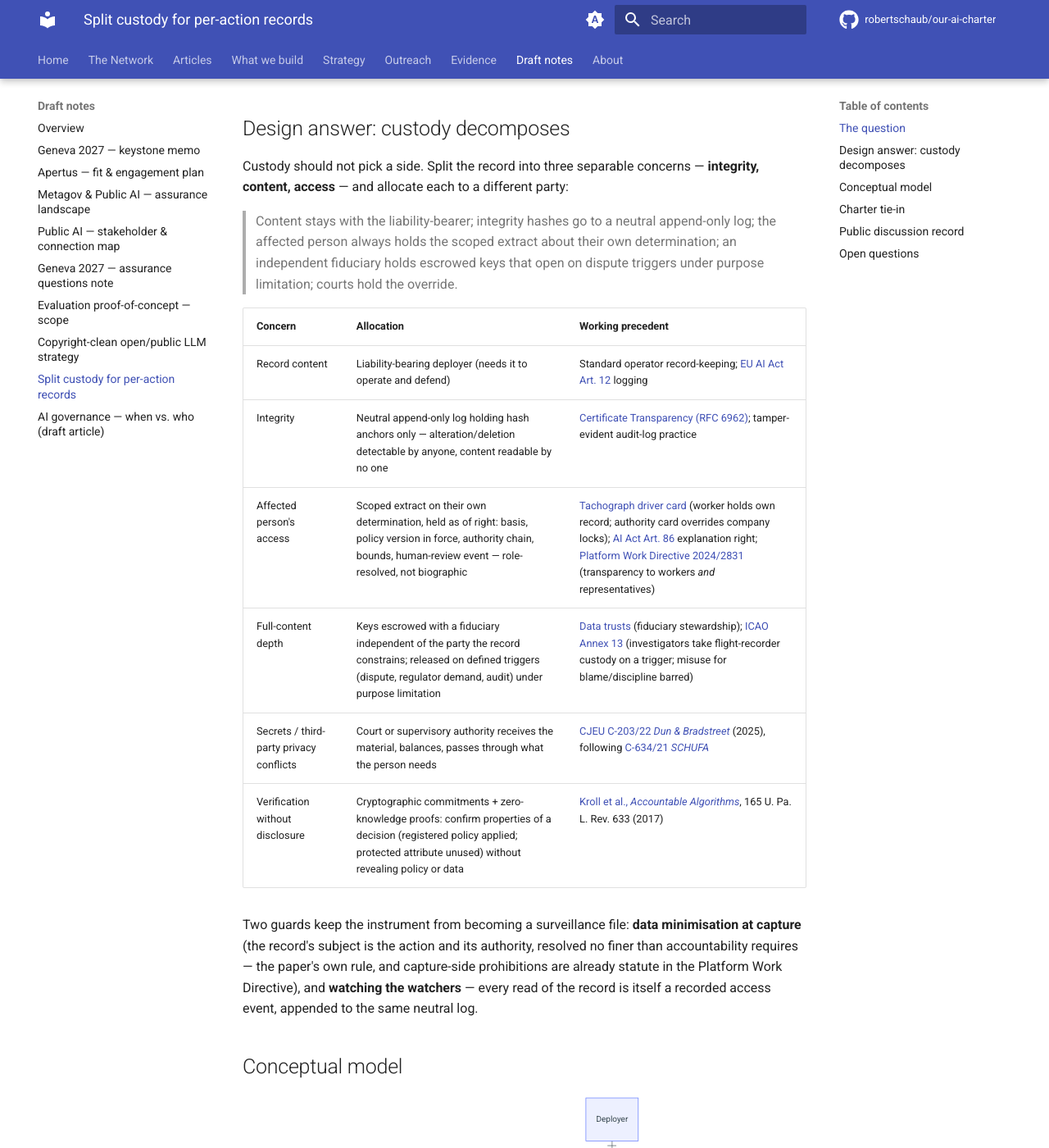
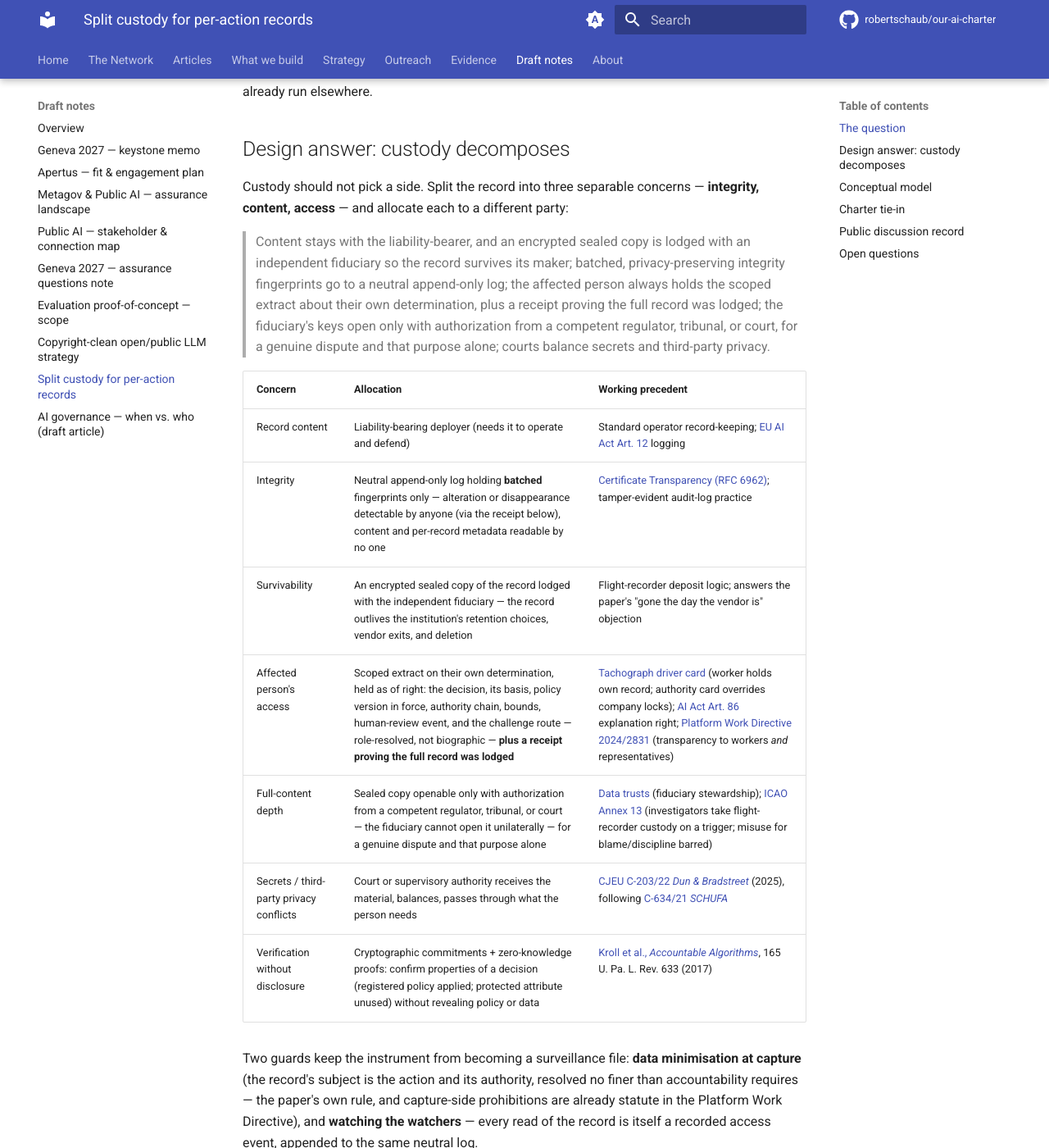
Before and after one commit to robertschaub/our-ai-charter, an MkDocs documentation site: the page built from docs/wip/split-custody-per-action-records.md, in a window 1280 px wide and 1400 px high, scrolled down 703 px. Shown: the whole window at 82% size. Built offline with MkDocs 1.6.1 and Material for MkDocs 9.7.7, drawn with Linux system fonts in a browser that asks for light colours; plug-ins that fetch from the network failed and are left out; comment, search, counter and statistics services are not loaded; some of the changed text lies outside the part shown.

Commit message:
docs(wip): refine split-custody design after cross-model review
Sealed encrypted copy lodged with the fiduciary (survivability), batched
privacy-preserving fingerprints, lodgment receipt for the affected
person, authority-gated key release; open question sharpened to the
no-jurisdiction hard case. ER model synced.

Co-Authored-By: Claude Fable 5 <noreply@anthropic.com>

```diff
--- a/docs/wip/split-custody-per-action-records.md
+++ b/docs/wip/split-custody-per-action-records.md
@@ -2,7 +2,7 @@
 
 # Split custody for per-action records
 
-*Working notes — 2026-07-18 · public-safe. Companions: [Charter Commitments](../Assurance/Framework/charter-commitments.md) (operational duty 6, contestability), [evaluation protocol](../Assurance/Protocol/grounding-faithfulness-and-contestability.md), [control-and-evidence layer](../Infrastructure/control-and-evidence-layer.md).*
+*Working notes — 2026-07-18 · public-safe · cross-model-reviewed (design refined same day). Companions: [Charter Commitments](../Assurance/Framework/charter-commitments.md) (operational duty 6, contestability), [evaluation protocol](../Assurance/Protocol/grounding-faithfulness-and-contestability.md), [control-and-evidence layer](../Infrastructure/control-and-evidence-layer.md).*
 
 ## The question
 
@@ -14,14 +14,15 @@
 
 Custody should not pick a side. Split the record into three separable concerns — **integrity, content, access** — and allocate each to a different party:
 
-> Content stays with the liability-bearer; integrity hashes go to a neutral append-only log; the affected person always holds the scoped extract about their own determination; an independent fiduciary holds escrowed keys that open on dispute triggers under purpose limitation; courts hold the override.
+> Content stays with the liability-bearer, and an encrypted sealed copy is lodged with an independent fiduciary so the record survives its maker; batched, privacy-preserving integrity fingerprints go to a neutral append-only log; the affected person always holds the scoped extract about their own determination, plus a receipt proving the full record was lodged; the fiduciary's keys open only with authorization from a competent regulator, tribunal, or court, for a genuine dispute and that purpose alone; courts balance secrets and third-party privacy.
 
 | Concern | Allocation | Working precedent |
 |---|---|---|
 | Record content | Liability-bearing deployer (needs it to operate and defend) | Standard operator record-keeping; [EU AI Act Art. 12](https://artificialintelligenceact.eu/article/12/) logging |
-| Integrity | Neutral append-only log holding hash anchors only — alteration/deletion detectable by anyone, content readable by no one | [Certificate Transparency (RFC 6962)](https://datatracker.ietf.org/doc/html/rfc6962); tamper-evident audit-log practice |
-| Affected person's access | Scoped extract on their own determination, held as of right: basis, policy version in force, authority chain, bounds, human-review event — role-resolved, not biographic | [Tachograph driver card](https://eur-lex.europa.eu/legal-content/EN/TXT/?uri=CELEX%3A32014R0165) (worker holds own record; authority card overrides company locks); [AI Act Art. 86](https://artificialintelligenceact.eu/article/86/) explanation right; [Platform Work Directive 2024/2831](https://www.etui.org/publications/eu-platform-work-directive) (transparency to workers *and* representatives) |
-| Full-content depth | Keys escrowed with a fiduciary independent of the party the record constrains; released on defined triggers (dispute, regulator demand, audit) under purpose limitation | [Data trusts](https://theodi.org/insights/explainers/what-is-a-data-trust/) (fiduciary stewardship); [ICAO Annex 13](https://skybrary.aero/sites/default/files/bookshelf/5876.pdf) (investigators take flight-recorder custody on a trigger; misuse for blame/discipline barred) |
+| Integrity | Neutral append-only log holding **batched** fingerprints only — alteration or disappearance detectable by anyone (via the receipt below), content and per-record metadata readable by no one | [Certificate Transparency (RFC 6962)](https://datatracker.ietf.org/doc/html/rfc6962); tamper-evident audit-log practice |
+| Survivability | An encrypted sealed copy of the record lodged with the independent fiduciary — the record outlives the institution's retention choices, vendor exits, and deletion | Flight-recorder deposit logic; answers the paper's "gone the day the vendor is" objection |
+| Affected person's access | Scoped extract on their own determination, held as of right: the decision, its basis, policy version in force, authority chain, bounds, human-review event, and the challenge route — role-resolved, not biographic — **plus a receipt proving the full record was lodged** | [Tachograph driver card](https://eur-lex.europa.eu/legal-content/EN/TXT/?uri=CELEX%3A32014R0165) (worker holds own record; authority card overrides company locks); [AI Act Art. 86](https://artificialintelligenceact.eu/article/86/) explanation right; [Platform Work Directive 2024/2831](https://www.etui.org/publications/eu-platform-work-directive) (transparency to workers *and* representatives) |
+| Full-content depth | Sealed copy openable only with authorization from a competent regulator, tribunal, or court — the fiduciary cannot open it unilaterally — for a genuine dispute and that purpose alone | [Data trusts](https://theodi.org/insights/explainers/what-is-a-data-trust/) (fiduciary stewardship); [ICAO Annex 13](https://skybrary.aero/sites/default/files/bookshelf/5876.pdf) (investigators take flight-recorder custody on a trigger; misuse for blame/discipline barred) |
 | Secrets / third-party privacy conflicts | Court or supervisory authority receives the material, balances, passes through what the person needs | [CJEU C-203/22 *Dun & Bradstreet*](https://www.dpcuria.eu/case?reference=C-203%2F22) (2025), following [C-634/21 *SCHUFA*](https://www.dpcuria.eu/case?reference=C-634%2F21) |
 | Verification without disclosure | Cryptographic commitments + zero-knowledge proofs: confirm properties of a decision (registered policy applied; protected attribute unused) without revealing policy or data | [Kroll et al., *Accountable Algorithms*](https://papers.ssrn.com/sol3/papers.cfm?abstract_id=2765268), 165 U. Pa. L. Rev. 633 (2017) |
 
@@ -34,12 +35,13 @@ erDiagram
   Deployer ||--o{ Action : "executes"
   Action }o--|| AffectedPerson : "affects"
   Action ||--|| Record : "generates as it acts"
-  Record }o--|| NeutralLog : "hash-anchored in"
+  Record }o--|| NeutralLog : "batch-anchored in"
+  Record }o--|| Fiduciary : "sealed copy lodged with"
   Record ||--o| Extract : "yields"
   Extract }o--|| AffectedPerson : "held as of right"
   Record ||--o{ EscrowKey : "content sealed under"
   EscrowKey }o--|| Fiduciary : "escrowed with"
-  EscrowKey }o--|| Court : "opens on dispute"
+  EscrowKey }o--|| Court : "opens with authorization"
   Court ||--o{ Extract : "passes through"
   Record ||--o{ AccessEvent : "every read recorded"
   AccessEvent }o--|| NeutralLog : "appended to"
@@ -54,6 +56,7 @@ erDiagram
   Extract {
     string own_determination_only
     string role_resolved_identity
+    string lodgment_receipt
   }
   EscrowKey {
     string scope
@@ -82,7 +85,7 @@ The custody question this note answers was posed in the comment thread of the pa
 
 ## Open questions
 
-1. **Custodian accreditation recursion.** Who evidences the evidence-holder? The paper calls this "attribution under capture" and offers plural observance as mitigation, not solution. Assessment: an accreditation chain bounds but does not close the regress.
+1. **Custodian accreditation — and the no-jurisdiction hard case.** Who accredits, audits, and can replace the fiduciary, and what makes its decisions binding where no regulator or court has effective jurisdiction (cross-border platforms, the humanitarian sector)? The paper calls the underlying recursion "attribution under capture" and offers plural observance as mitigation, not solution. Assessment: an accreditation chain bounds but does not close the regress; the jurisdiction-free case remains fully open.
 2. **Aggregation risk.** Many scoped extracts plus integrity metadata can still profile a person or a workforce; access logging mitigates, does not eliminate.
 3. **The two clocks.** Erasure rights run short, liability tails run long; layered retention with cryptographic erasure reconciles most cases, but the residue is a genuine conflict of laws that legislatures must rank sector by sector (the paper flags this; nothing found resolves it).
 4. **Adoption where insurance pressure is absent.** The paper's enforcement engine is underwriting; benefits scoring, humanitarian allocation, and algorithmic management sit where that engine is weakest. Candidate substitutes — procurement conditions, administrative and labour law, funder mandates — are noted in the sources above but no regime yet mandates the record there.
```
Also changed, not shown: CHANGELOG.md (+1 -0 lines).
